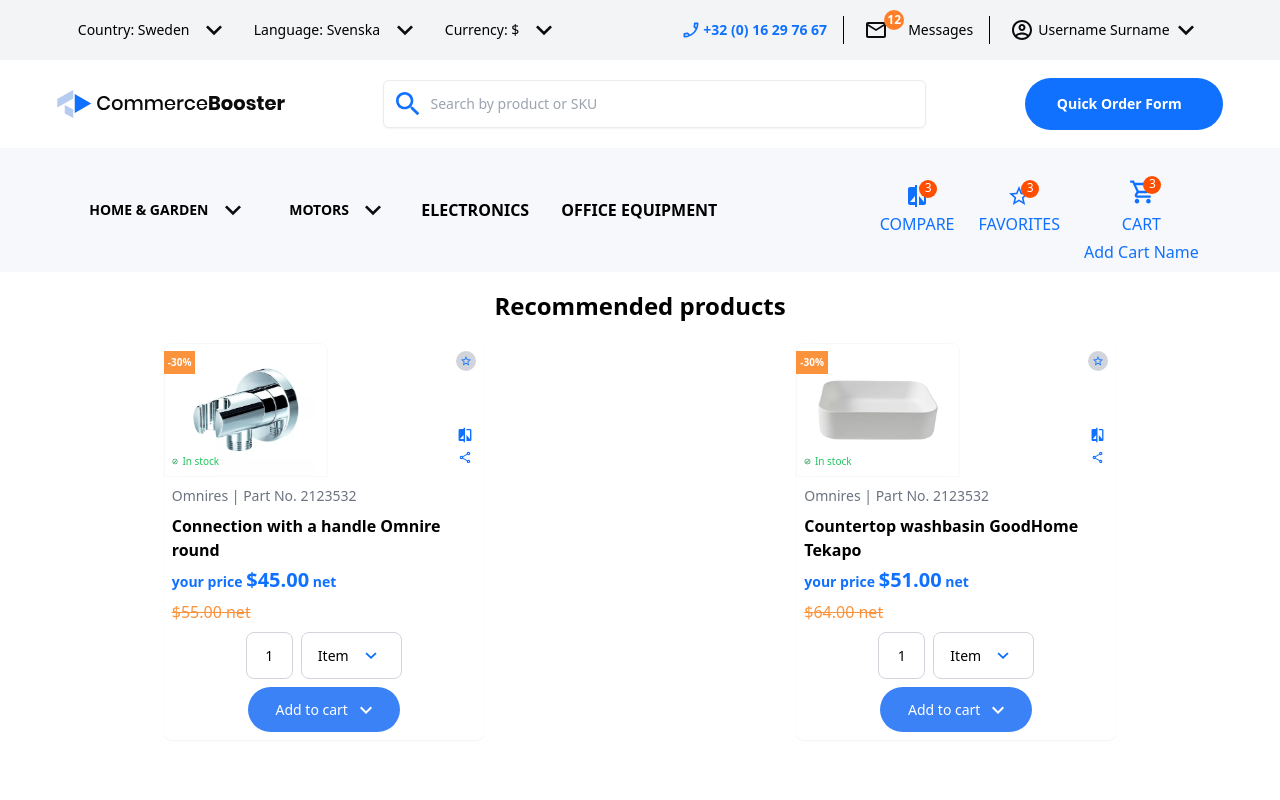
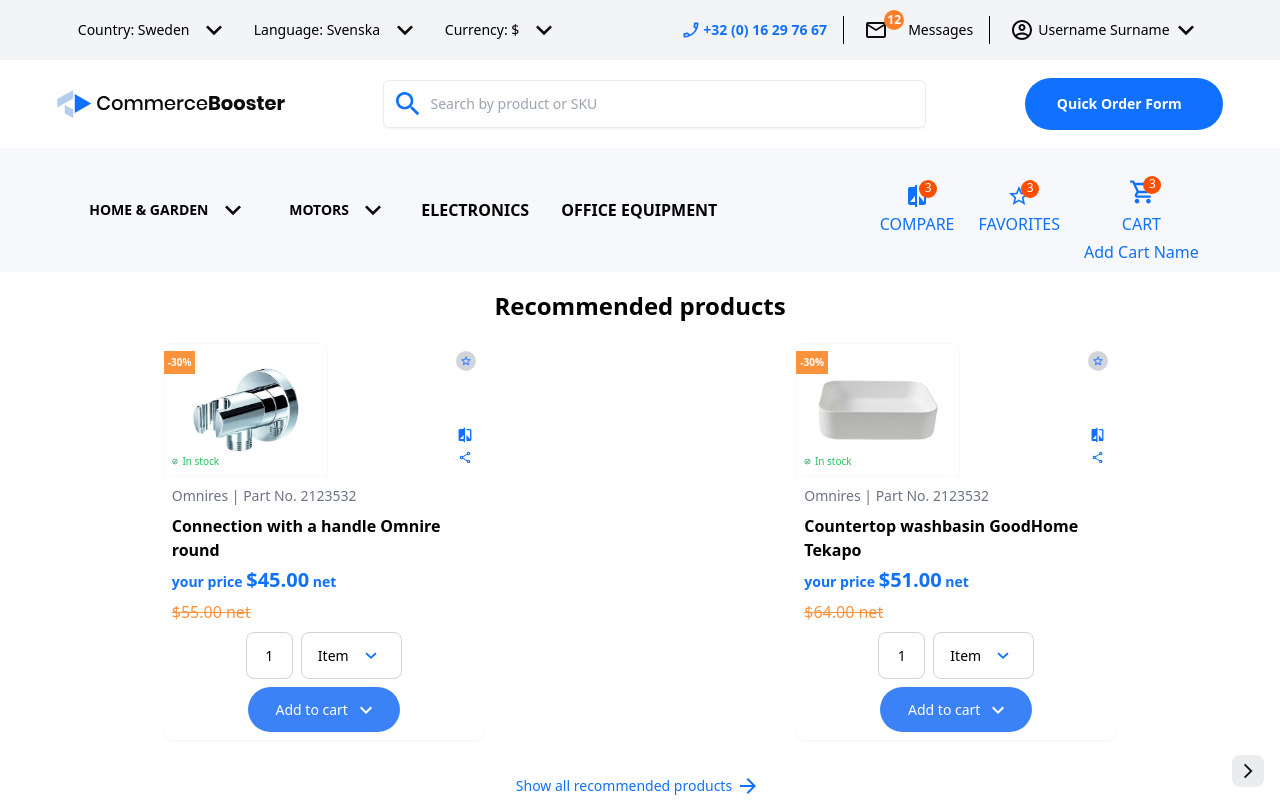
Before and after one commit to darshanbajgain/commerce-booster, a React (Vite) app: page / in a window 1280 px wide. Built offline with nearby package versions, Linux system fonts and the light colour scheme.

Commit message:
style& refactored: recommended 99% refactored and styled

```diff
--- a/src/App.jsx
+++ b/src/App.jsx
@@ -6,6 +6,7 @@ export default function App() {
     <div>
       <Header />
       <RecommendedProduct />
+      {/* //margin 64 from this component */}
     </div>
   )
 }
--- a/src/component/RecommendedProducts/Cards.jsx
+++ b/src/component/RecommendedProducts/Cards.jsx
@@ -23,11 +23,11 @@ const Cards = ({ product }) => {
                 <span className="absolute bottom-2 right-2 px-1 py-1 ">
                     <img className="w-[13.5px] h-[14.94px]" src={shareIcon} />
                 </span>
-                <p className="absolute bottom-2 left-2 text-[10px] mt-1 text-green-500">
+                <div className="absolute bottom-2 left-2 text-[10px] mt-1 text-green-500">
                     <div className="flex flex-row space-x-1 items-center justify-between">
                         <span><img className="w-[6.67px] h-[7.11]" src={checkIcon} /></span><span>{product.stockStatus}</span>
                     </div>
-                </p>
+                </div>
             </div>
             <div className="text-gray-500 m-[8px] text-[14px]">
                 {product.partNumber}
--- a/src/component/RecommendedProducts/RecommenedProduct.jsx
+++ b/src/component/RecommendedProducts/RecommenedProduct.jsx
@@ -1,8 +1,8 @@
 import Cards from "./Cards"
 import productImage1 from "../../assets/recommended_section/product-image-1.png";
 import productImage2 from "../../assets/recommended_section/product-image-2.png";
-
-
+import pointRightArrow from "../../assets/recommended_section/rightarrow.svg"
+import arrowForwarBlack from "../../assets/recommended_section/arrowforward.svg"
 const RecommenedProduct = () => {
 
     const products = [
@@ -42,6 +42,18 @@ const RecommenedProduct = () => {
                     ))
                 }
             </div>
+            <div className="relative">
+                <div className="bg-bgForSeacrchBorder rounded-lg absolute -top-5 right-4 w-8 h-8
+                flex flex-col justify-center items-center">
+                    <img src={arrowForwarBlack} className="w-[17.45px] h-[17.45px]" />
+                </div>
+                <p className=" w-full flex flex-row items-center justify-center text-[14px] text-PhoneColor mt-[20px]">
+                    Show all recommended products
+                    <span className="mx-[8px]">
+                        <img src={pointRightArrow} className="w-4 h-4" />
+                    </span>
+                </p>
+            </div>
         </div>
 
     )
```
Also changed, not shown: src/assets/recommended_section/arrowforward.svg (added), src/assets/recommended_section/rightarrow.svg (added).
